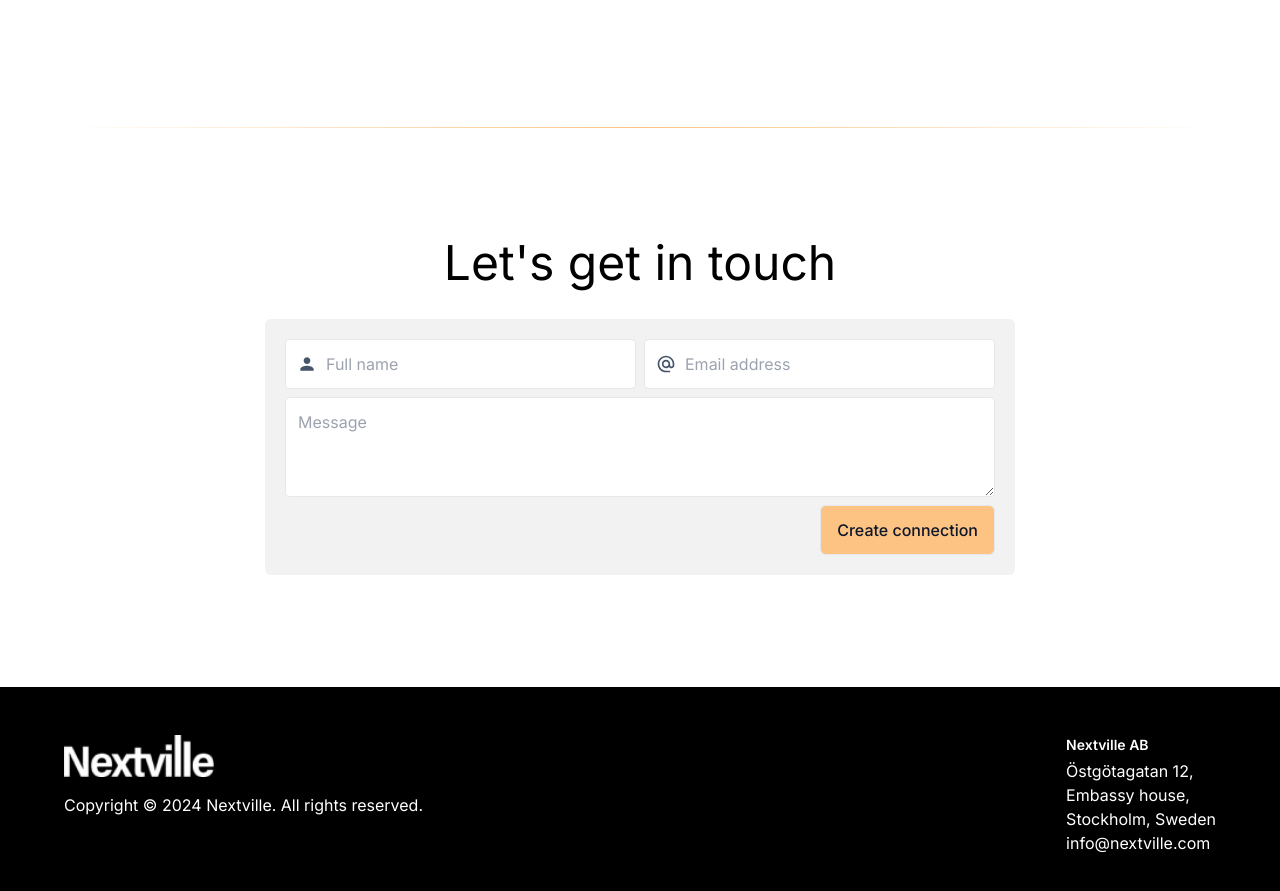
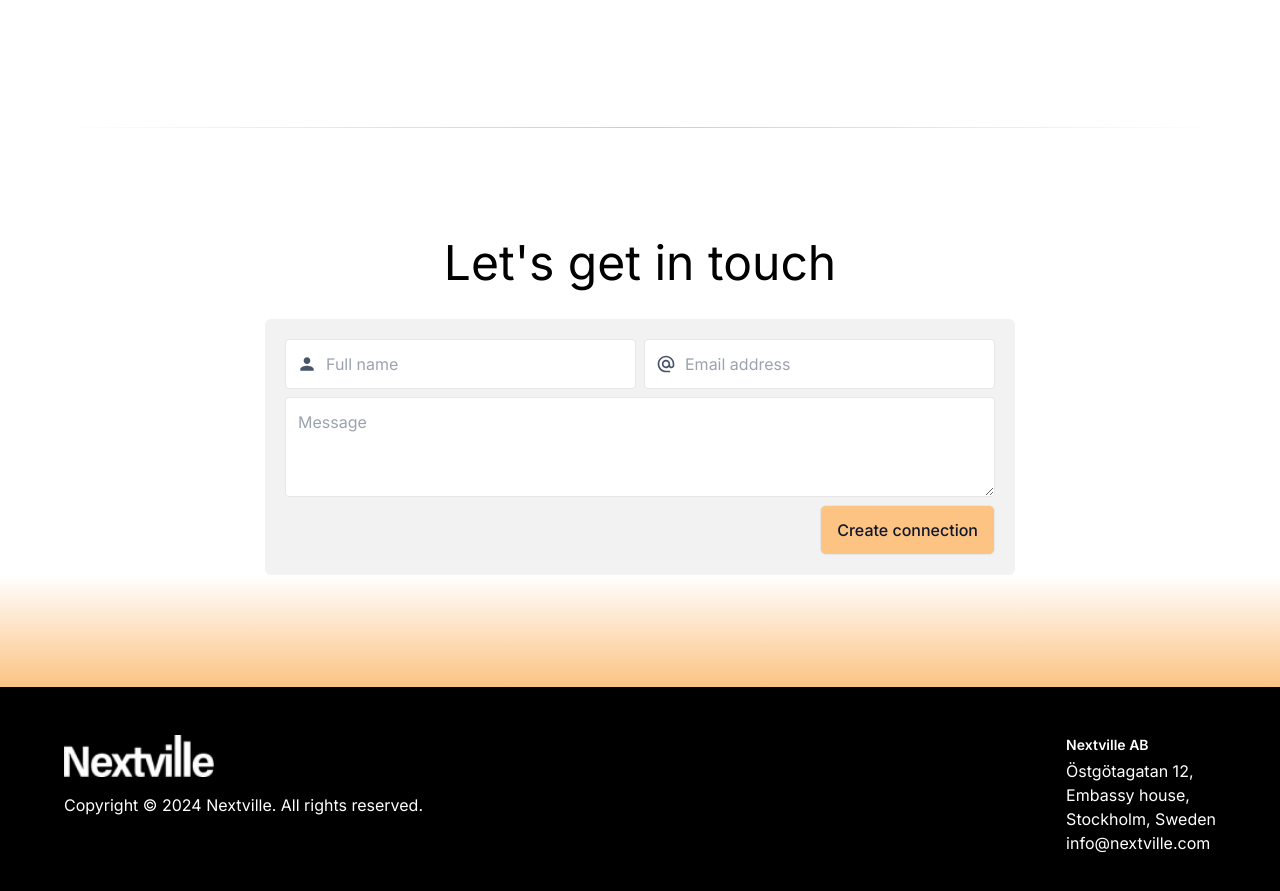
Before and after one commit to Poxie/nextville, a Next.js app: page / in a window 1280 px wide. Shown: the part 4680-5571 px from the top of the page. Built offline with nearby package versions, Linux system fonts and the light colour scheme.

Commit message:
add gradient bg to contact section

```diff
--- a/components/home/contact/index.tsx
+++ b/components/home/contact/index.tsx
@@ -2,11 +2,14 @@ import ContactForm from "./ContactForm";
 
 export default function Contact() {
     return(
-        <section className="main-width py-28" id="contact">
+        <div className=' from-white via-white to-[#FCC383] from-60% w-full'>
+            <section className="px-[22.5px] py-28 bg-gradient-to-b" id="contact">
             <h2 className="mb-8 text-5xl text-center">
                 {`Let's get in touch`}
             </h2>
             <ContactForm />
         </section>
+        </div>
+
     )
 }
```
